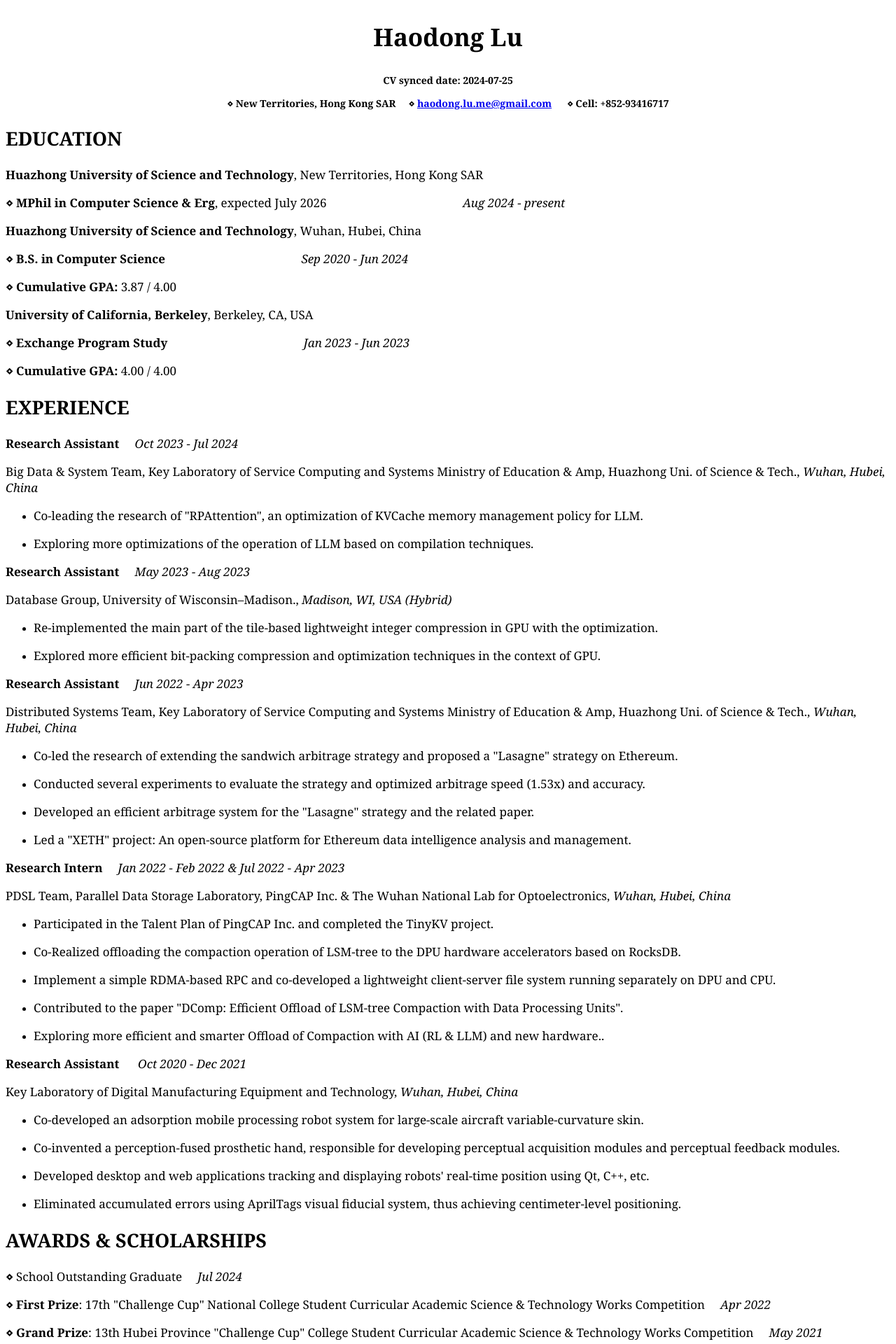
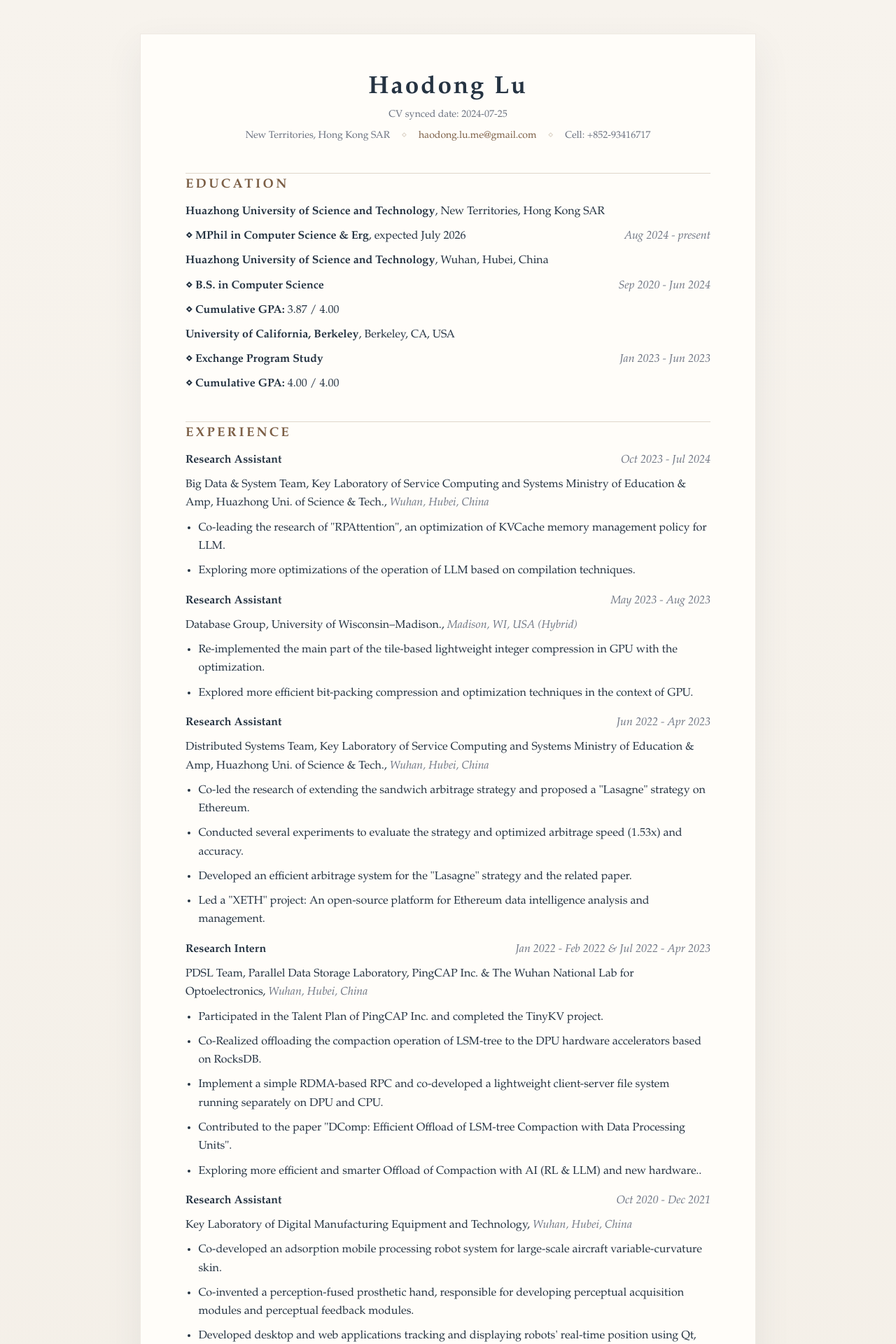
Before and after one commit to SleepyLGod/SleepyLGod.github.io, a Jekyll site: the page built from _pages/cv_md_export.html, in a window 1280 px wide. Shown: the top 1920 px of the page at 70% size. Built offline with Jekyll 4.4.1, drawn with Linux system fonts in a browser that asks for light colours; nearby versions of some CDN libraries.

Commit message:
[style] cv: update layout and styling for better readability

```diff
--- a/_pages/cv_md_export.html
+++ b/_pages/cv_md_export.html
@@ -9,66 +9,190 @@ sitemap: false
 <head>
     <meta charset='UTF-8'>
     <meta name='viewport' content='width=device-width initial-scale=1'>
-    <link rel="stylesheet" href="https://cdn.bootcdn.net/ajax/libs/font-awesome/5.11.2/css/all.css">
-    <link rel="stylesheet" href="../res/style.css">
     <style>
+        :root {
+            color-scheme: light;
+            --cv-bg: #f5f1ea;
+            --cv-surface: #fffdf9;
+            --cv-text: #253342;
+            --cv-muted: #6b7280;
+            --cv-rule: #dfd6ca;
+            --cv-accent: #7b5e45;
+        }
+
+        * {
+            box-sizing: border-box;
+        }
+
+        body {
+            margin: 0;
+            padding: 48px 20px 72px;
+            background: linear-gradient(180deg, #f7f3ed 0%, #f1ece3 100%);
+            color: var(--cv-text);
+            font-family: "Iowan Old Style", "Palatino Linotype", "Book Antiqua", Palatino, "Times New Roman", serif;
+        }
+
+        .cv-page {
+            max-width: 880px;
+            margin: 0 auto;
+            padding: 56px 64px;
+            background: var(--cv-surface);
+            border: 1px solid rgba(123, 94, 69, 0.12);
+            box-shadow: 0 20px 50px rgba(51, 65, 85, 0.08);
+        }
+
+        h1,
+        h2,
+        p,
+        ul {
+            margin: 0;
+        }
+
+        h1 {
+            margin-bottom: 0.35rem;
+        }
+
+        h2 {
+            margin-top: 2.5rem;
+            margin-bottom: 0.9rem;
+            padding-top: 0.3rem;
+            border-top: 1px solid var(--cv-rule);
+        }
+
         p.style1 {
-            font: 17px Georgia, serif;
+            margin-bottom: 0.55rem;
+            font-size: 1rem;
+            line-height: 1.65;
         }
 
         p.style2 {
-            font: bold 27px/27px Georgia, serif;
+            color: var(--cv-accent);
+            font-size: 1.15rem;
+            font-weight: 700;
+            letter-spacing: 0.18em;
         }
 
         p.style3 {
             text-align: center;
-            font: bold 35px/35px Georgia, serif;
+            font-size: 2.2rem;
+            font-weight: 700;
+            letter-spacing: 0.08em;
         }
 
         p.style4 {
             text-align: center;
-            font: bold 14px Georgia, serif;
+            color: var(--cv-muted);
+            font-size: 0.88rem;
+            line-height: 1.7;
+        }
+
+        p.style4 + p.style4 {
+            margin-top: 0.4rem;
+            margin-bottom: 1.75rem;
+        }
+
+        .cv-meta-line {
+            display: flex;
+            justify-content: center;
+            flex-wrap: wrap;
+            gap: 0.35rem 1rem;
+        }
+
+        .cv-meta-divider {
+            color: var(--cv-rule);
+        }
+
+        ul {
+            margin: 0.2rem 0 1rem 1.15rem;
+            padding: 0;
+        }
+
+        li {
+            margin: 0.25rem 0;
+        }
+
+        a {
+            color: var(--cv-accent);
+            text-decoration: none;
+        }
+
+        a:hover {
+            text-decoration: underline;
+        }
+
+        em {
+            color: var(--cv-muted);
+        }
+
+        .cv-date {
+            float: right;
+            margin-left: 1rem;
+            color: var(--cv-muted);
+            white-space: nowrap;
+        }
+
+        .cv-page::after {
+            content: "";
+            display: block;
+            clear: both;
+        }
+
+        @media (max-width: 760px) {
+            body {
+                padding: 20px 12px 40px;
+            }
+
+            .cv-page {
+                padding: 32px 22px;
+            }
+
+            p.style3 {
+                font-size: 1.7rem;
+            }
+
+            .cv-meta-line {
+                gap: 0.2rem 0.65rem;
+            }
+
+            .cv-date {
+                float: none;
+                display: block;
+                margin: 0.15rem 0 0;
+            }
         }
     </style>
     <title>Curriculum Vitae</title>
 </head>
 
 <body>
+    <main class="cv-page">
     <h1>
         <p class="style3">Haodong Lu</p>
     </h1>
     <p class="style4">CV synced date: 2024-07-25</p>
-    <p class="style4">
-        ⋄ New Territories, Hong Kong SAR &nbsp;&nbsp;&nbsp;&nbsp;⋄
+    <p class="style4 cv-meta-line">
+        <span>New Territories, Hong Kong SAR</span>
+        <span class="cv-meta-divider">⋄</span>
         <a href='mailto:haodong.lu.me@gmail.com' target='_blank' class='url'>haodong.lu.me@gmail.com</a>
-        &nbsp;&nbsp;&nbsp;&nbsp;
-        ⋄ Cell: +852-93416717
+        <span class="cv-meta-divider">⋄</span>
+        <span>Cell: +852-93416717</span>
     </p>
     <h2 id='education'>
         <p class="style2">EDUCATION</p>
     </h2>
     <p class="style1"><strong>Huazhong University of Science and Technology</strong>, New Territories, Hong Kong SAR</p>
-    <p class="style1"><strong>⋄</strong> <strong>MPhil in Computer Science & Erg</strong>, expected July 2026
-        &nbsp;&nbsp;&nbsp;&nbsp;&nbsp;&nbsp;&nbsp;&nbsp;&nbsp;&nbsp;&nbsp;&nbsp;&nbsp;&nbsp;
-        &nbsp;&nbsp;&nbsp;&nbsp;&nbsp;&nbsp;&nbsp;&nbsp;&nbsp;&nbsp;&nbsp;&nbsp;&nbsp;&nbsp;
-        &nbsp;&nbsp;&nbsp;&nbsp;&nbsp;&nbsp;&nbsp;&nbsp;&nbsp;&nbsp;&nbsp;&nbsp; <em>Aug 2024 - present</em></p>
+    <p class="style1"><strong>⋄</strong> <strong>MPhil in Computer Science & Erg</strong>, expected July 2026<span class="cv-date"><em>Aug 2024 - present</em></span></p>
 
     <p class="style1"><strong>Huazhong University of Science and Technology</strong>, Wuhan, Hubei, China</p>
-    <p class="style1"><strong>⋄</strong> <strong>B.S. in Computer Science</strong>
-        &nbsp;&nbsp;&nbsp;&nbsp;&nbsp;&nbsp;&nbsp;&nbsp;&nbsp;&nbsp;&nbsp;&nbsp;&nbsp;&nbsp;
-        &nbsp;&nbsp;&nbsp;&nbsp;&nbsp;&nbsp;&nbsp;&nbsp;&nbsp;&nbsp;&nbsp;&nbsp;&nbsp;&nbsp;
-        &nbsp;&nbsp;&nbsp;&nbsp;&nbsp;&nbsp;&nbsp;&nbsp;&nbsp;&nbsp;&nbsp;&nbsp; <em>Sep 2020 - Jun 2024</em></p>
+    <p class="style1"><strong>⋄</strong> <strong>B.S. in Computer Science</strong><span class="cv-date"><em>Sep 2020 - Jun 2024</em></span></p>
     <p class="style1"><strong>⋄</strong> <strong>Cumulative GPA:</strong> 3.87 / 4.00</p>
     <p class="style1"><strong>University of California, Berkeley</strong>, Berkeley, CA, USA</p>
-    <p class="style1"><strong>⋄</strong> <strong>Exchange Program Study</strong>
-        &nbsp;&nbsp;&nbsp;&nbsp;&nbsp;&nbsp;&nbsp;&nbsp;&nbsp;&nbsp;&nbsp;&nbsp;&nbsp;&nbsp;
-        &nbsp;&nbsp;&nbsp;&nbsp;&nbsp;&nbsp;&nbsp;&nbsp;&nbsp;&nbsp;&nbsp;&nbsp;&nbsp;&nbsp;
-        &nbsp;&nbsp;&nbsp;&nbsp;&nbsp;&nbsp;&nbsp;&nbsp;&nbsp;&nbsp;&nbsp;&nbsp; <em>Jan 2023 - Jun 2023</em></p>
+    <p class="style1"><strong>⋄</strong> <strong>Exchange Program Study</strong><span class="cv-date"><em>Jan 2023 - Jun 2023</em></span></p>
     <p class="style1"><strong>⋄</strong> <strong>Cumulative GPA:</strong> 4.00 / 4.00</p>
     <h2 id='experience'>
         <p class="style2">EXPERIENCE</p>
     </h2>
-    <p class="style1"><strong>Research Assistant</strong> &nbsp;&nbsp;&nbsp;&nbsp;<em>Oct 2023 - Jul 2024</em></p>
+    <p class="style1"><strong>Research Assistant</strong><span class="cv-date"><em>Oct 2023 - Jul 2024</em></span></p>
     <p class="style1">Big Data & System Team, Key Laboratory of Service Computing and Systems Ministry of Education
         &amp; Amp, Huazhong Uni. of Science &amp; Tech., <em>Wuhan, Hubei, China</em></p>
     <ul>
@@ -79,7 +203,7 @@ sitemap: false
             <p class="style1">Exploring more optimizations of the operation of LLM based on compilation techniques.</p>
         </li>
     </ul>
-    <p class="style1"><strong>Research Assistant</strong> &nbsp;&nbsp;&nbsp;&nbsp;<em>May 2023 - Aug 2023</em></p>
+    <p class="style1"><strong>Research Assistant</strong><span class="cv-date"><em>May 2023 - Aug 2023</em></span></p>
     <p class="style1">Database Group, University of Wisconsin–Madison., <em>Madison, WI, USA (Hybrid)</em></p>
     <ul>
         <li>
@@ -89,7 +213,7 @@ sitemap: false
             <p class="style1">Explored more efficient bit-packing compression and optimization techniques in the context of GPU.</p>
         </li>
     </ul>
-    <p class="style1"><strong>Research Assistant</strong> &nbsp;&nbsp;&nbsp;&nbsp;<em>Jun 2022 - Apr 2023</em></p>
+    <p class="style1"><strong>Research Assistant</strong><span class="cv-date"><em>Jun 2022 - Apr 2023</em></span></p>
     <p class="style1">Distributed Systems Team, Key Laboratory of Service Computing and Systems Ministry of Education
         &amp; Amp, Huazhong Uni. of Science &amp; Tech., <em>Wuhan, Hubei, China</em></p>
     <ul>
@@ -109,8 +233,8 @@ sitemap: false
                 analysis and management.</p>
         </li>
     </ul>
-    <p class="style1"><strong>Research Intern</strong> &nbsp;&nbsp;&nbsp;&nbsp;<em>Jan 2022 - Feb 2022 &amp; Jul 2022
-            - Apr 2023</em></p>
+    <p class="style1"><strong>Research Intern</strong><span class="cv-date"><em>Jan 2022 - Feb 2022 &amp; Jul 2022
+            - Apr 2023</em></span></p>
     <p class="style1">PDSL Team, Parallel Data Storage Laboratory, PingCAP Inc. & The Wuhan National Lab for Optoelectronics,
         <em>Wuhan, Hubei, China</em>
     </p>
@@ -131,7 +255,7 @@ sitemap: false
             <p class="style1">Exploring more efficient and smarter Offload of Compaction with AI (RL & LLM) and new hardware..</p>
         </li>
     </ul>
-    <p class="style1"><strong>Research Assistant</strong> &nbsp;&nbsp;&nbsp;&nbsp; <em>Oct 2020 - Dec 2021</em></p>
+    <p class="style1"><strong>Research Assistant</strong><span class="cv-date"><em>Oct 2020 - Dec 2021</em></span></p>
     <p class="style1">Key Laboratory of Digital Manufacturing Equipment and Technology, <em>Wuhan, Hubei, China</em></p>
     <ul>
         <li>
@@ -156,35 +280,35 @@ sitemap: false
     <h2 id='awards--scholarships'>
         <p class="style2">AWARDS &amp; SCHOLARSHIPS</p>
     </h2>
-    <p class="style1"><strong>⋄</strong> School Outstanding Graduate &nbsp;&nbsp;&nbsp;&nbsp;<em>Jul 2024</em></p>
+    <p class="style1"><strong>⋄</strong> School Outstanding Graduate<span class="cv-date"><em>Jul 2024</em></span></p>
     <p class="style1"><strong>⋄ First Prize</strong>: 17th &quot;Challenge Cup&quot; National College Student Curricular
-        Academic Science &amp; Technology Works Competition &nbsp;&nbsp;&nbsp;&nbsp;<em>Apr 2022</em></p>
+        Academic Science &amp; Technology Works Competition<span class="cv-date"><em>Apr 2022</em></span></p>
     <p class="style1"><strong>⋄ Grand Prize</strong>: 13th Hubei Province &quot;Challenge Cup&quot; College Student
-        Curricular Academic Science &amp; Technology Works Competition &nbsp;&nbsp;&nbsp;&nbsp;<em>May 2021</em></p>
+        Curricular Academic Science &amp; Technology Works Competition<span class="cv-date"><em>May 2021</em></span></p>
     <p class="style1"><strong>⋄ Grand Prize</strong>: 8th &quot;Qiushi Cup&quot; College Student Academic Science &amp;
-        Technology Works Competition &nbsp;&nbsp;&nbsp;&nbsp;<em>Apr 2021</em></p>
+        Technology Works Competition<span class="cv-date"><em>Apr 2021</em></span></p>
     <p class="style1"><strong>⋄ First Prize</strong>: 17th &quot;Mindray Cup&quot; College Student Robot Competition
-        &nbsp;&nbsp;&nbsp;&nbsp;<em>Apr 2021</em></p>
-    <p class="style1"><strong>⋄</strong> School Merit Student Scholarship &nbsp;&nbsp;&nbsp;&nbsp;<em>Oct 2021</em></p>
-    <p class="style1"><strong>⋄</strong> School Innovation Scholarship &nbsp;&nbsp;&nbsp;&nbsp;<em>Oct 2022</em></p>
-    <p class="style1"><strong>⋄</strong> National Hisense Scholarship &nbsp;&nbsp;&nbsp;&nbsp;<em>May 2022</em></p>
+        <span class="cv-date"><em>Apr 2021</em></span></p>
+    <p class="style1"><strong>⋄</strong> School Merit Student Scholarship<span class="cv-date"><em>Oct 2021</em></span></p>
+    <p class="style1"><strong>⋄</strong> School Innovation Scholarship<span class="cv-date"><em>Oct 2022</em></span></p>
+    <p class="style1"><strong>⋄</strong> National Hisense Scholarship<span class="cv-date"><em>May 2022</em></span></p>
     <p class="style1"><strong>⋄</strong> National Huawei&#39;s &quot;Smart Base&quot; Scholarship
-        &nbsp;&nbsp;&nbsp;&nbsp;<em>May 2022</em></p>
-    <p class="style1"><strong>⋄</strong> School Freshman Excellence Scholarship &nbsp;&nbsp;&nbsp;&nbsp;<em>Apr
-            2021</em></p>
-    <p class="style1"><strong>⋄</strong> School Freshman Self-improvement Scholarship &nbsp;&nbsp;&nbsp;&nbsp;<em>Apr
-            2021</em></p>
+        <span class="cv-date"><em>May 2022</em></span></p>
+    <p class="style1"><strong>⋄</strong> School Freshman Excellence Scholarship<span class="cv-date"><em>Apr
+            2021</em></span></p>
+    <p class="style1"><strong>⋄</strong> School Freshman Self-improvement Scholarship<span class="cv-date"><em>Apr
+            2021</em></span></p>
     <h2 id='publications'>
         <p class="style2">PUBLICATIONS</p>
     </h2>
     <p class="style1"><strong>Lasagne: Exploring More Profitable Opportunities in Blockchain</strong>
-        &nbsp;&nbsp;&nbsp;&nbsp;&nbsp;&nbsp; <em>(Revised)</em></p>
+        <span class="cv-date"><em>(Revised)</em></span></p>
 
     <h2 id='patents'>
         <p class="style2">PATENTS</p>
     </h2>
     <p class="style1"><strong>Perception-fused prosthetic hand (co-inventor)</strong>, CN Patent CN215192638U,
-        &nbsp;&nbsp;&nbsp;&nbsp; <em>Issued Dec 17, 2021</em></p>
+        <span class="cv-date"><em>Issued Dec 17, 2021</em></span></p>
     <ul>
         <li>
             <p class="style1">A fused perceptual prosthetic hand includes perceptual acquisition modules, perceptual
@@ -194,8 +318,8 @@ sitemap: false
     </ul>
     <p class="style1"><strong>Grinding head for achieving self-adaptive flexible constant-force grinding function of
             grinding and pol-
-            ishing unit (co-inventor)</strong>, CN Patent CN214923415U, &nbsp;&nbsp;&nbsp;&nbsp; <em>Issued Nov 30,
-            2021</em></p>
+            ishing unit (co-inventor)</strong>, CN Patent CN214923415U, <span class="cv-date"><em>Issued Nov 30,
+            2021</em></span></p>
     <ul>
         <li>
             <p class="style1">An industrial-grade grinding head for high-quality and high-precision flexible and
@@ -209,7 +333,7 @@ sitemap: false
     <p class="style1"><strong>Team Dian</strong>, Hubei, China</p>
     <ul>
         <li>
-            <p class="style1"><strong>Leader of Web Group</strong> &nbsp;&nbsp;&nbsp;<em>Sep 2021 - Present</em></p>
+            <p class="style1"><strong>Leader of Web Group</strong><span class="cv-date"><em>Sep 2021 - Present</em></span></p>
         </li>
         <li>
             <p class="style1">Led a &quot;KIDPOSE&quot; web project and implemented the back-end module using Java with
@@ -222,7 +346,7 @@ sitemap: false
     <p class="style1"><strong>Team FOCUS</strong>, Hubei, China</p>
     <ul>
         <li>
-            <p class="style1"><strong>Leader</strong> &nbsp;&nbsp;&nbsp;<em>Oct 2020 - Present</em></p>
+            <p class="style1"><strong>Leader</strong><span class="cv-date"><em>Oct 2020 - Present</em></span></p>
         </li>
         <li>
             <p class="style1">Daily organization and management of the team.</p>
@@ -238,7 +362,7 @@ sitemap: false
     <p class="style1"><strong>Team STAR</strong>, Hubei, China</p>
     <ul>
         <li>
-            <p class="style1"><strong>Member</strong> &nbsp;&nbsp;&nbsp;<em>Sep 2021 - Present</em></p>
+            <p class="style1"><strong>Member</strong><span class="cv-date"><em>Sep 2021 - Present</em></span></p>
         </li>
         <li>
             <p class="style1">Researched databases and distributed key-value storage with PingCAP company.</p>
@@ -249,7 +373,7 @@ sitemap: false
     <ul>
         <li>
             <p class="style1"><strong>Assistant of the Comprehensive Management Office</strong>
-                &nbsp;&nbsp;&nbsp;<em>Oct 2020 - Present</em></p>
+                <span class="cv-date"><em>Oct 2020 - Present</em></span></p>
         </li>
         <li>
             <p class="style1">Serviced voluntarily for public spaces and underrepresented groups.</p>
@@ -289,6 +413,7 @@ sitemap: false
     <p class="style1"><strong>⋄</strong> &nbsp; <strong>Languages:</strong>
         &nbsp;&nbsp;&nbsp;&nbsp;&nbsp;&nbsp;&nbsp;&nbsp;&nbsp;&nbsp;&nbsp;&nbsp;&nbsp;&nbsp;&nbsp;&nbsp;&nbsp;&nbsp;&nbsp;&nbsp;&nbsp;&nbsp;&nbsp;&nbsp;&nbsp;&nbsp;&nbsp;&nbsp;&nbsp;&nbsp;&nbsp;&nbsp;&nbsp;&nbsp;
         Chinese (native), English (fluent)</p>
+    </main>
 </body>
 
 </html>
```
